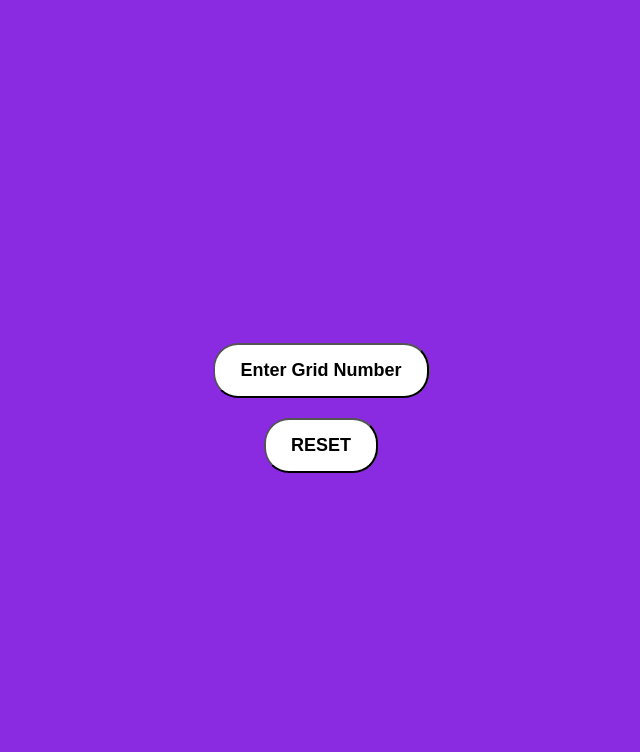
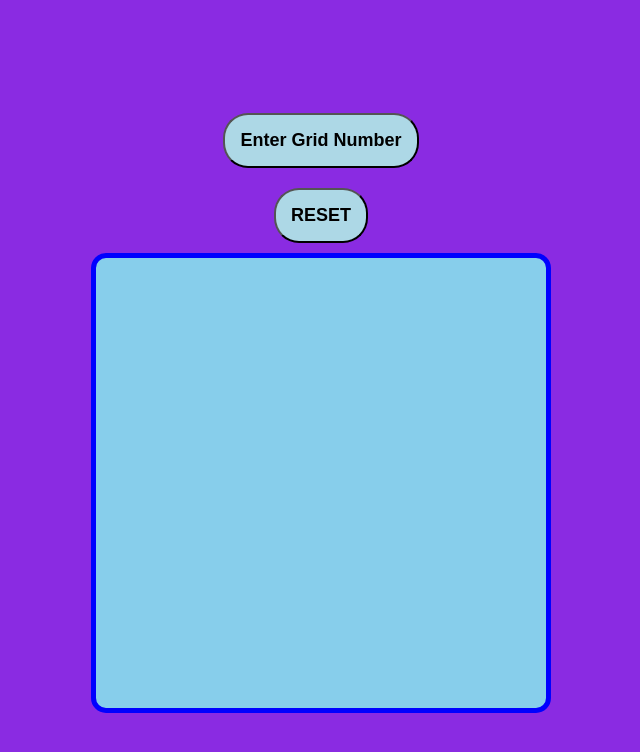
Before and after one commit to Divya-kumari25/Etch-a-Sketch, a plain HTML site: page Index.html in a window 1280 px wide. Shown: the whole page, without its empty margins (319-959 px from the left). Drawn offline with Linux system fonts and the light colour scheme.

Commit message:
Add color and styles to the Div

```diff
--- a/style.css
+++ b/style.css
@@ -8,11 +8,11 @@ body {
 }
 button{
     margin : 10px;
-    padding : 15px 25px;
+    padding : 15px ;
     font-size: 18px;
     font-weight: bold;
     color:black;
-    background-color:white;
+    background-color:lightblue;
     border-radius: 25px;
     cursor : pointer;
     transition: background-color 0.4s ease, transform 0.3s;
@@ -22,3 +22,18 @@ button:hover{
     background-color: blue;
     transform: translateY(-2px);
 }
+#wrapperDiv {
+    display: flex;
+    flex-direction: column;
+    align-items: center;
+    justify-content: center;
+    width: 80%;
+    max-width: 450px;
+    height: 80%;
+    max-height: 450px;
+    background: skyblue;
+    box-shadow: 20px;
+    border-radius: 15px;
+    overflow: hidden;
+    border: 5px solid blue;
+}
```
